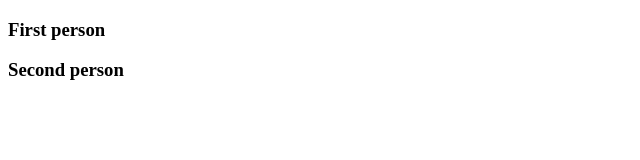
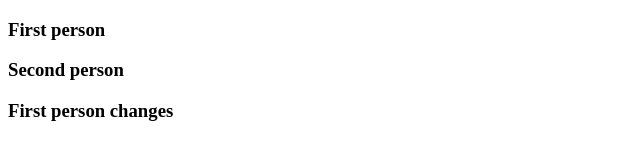
Before and after one commit to Samhithan03/git-clone, a plain HTML site: page index.html in a window 1280 px wide. Shown: the whole page, without its empty margins (0-640 px from the left). Drawn offline with Linux system fonts and the light colour scheme.

Commit message:
first changes

```diff
--- a/index.html
+++ b/index.html
@@ -8,5 +8,6 @@
 <body>
     <h3>First person</h3>
     <h3>Second person</h3>
+    <h3>First person changes</h3>
 </body>
 </html>
```
